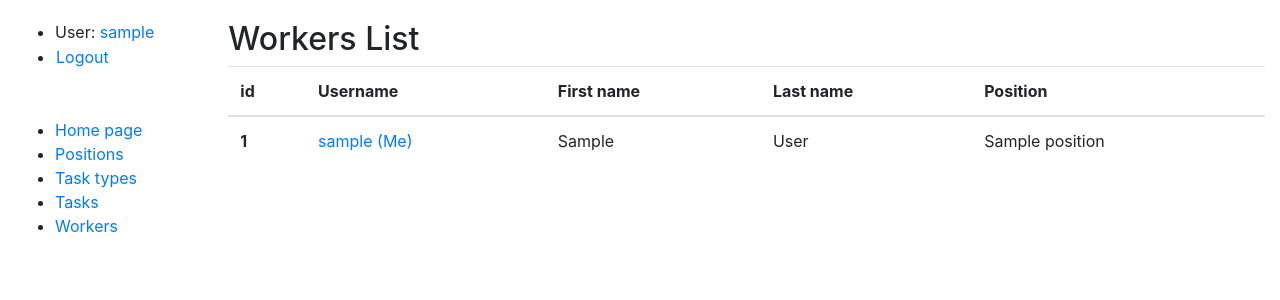
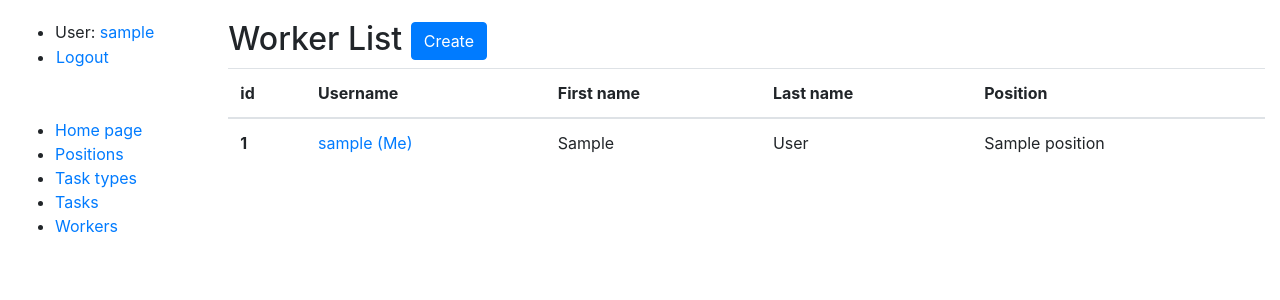
Before and after one commit to olessh/it-company-task-manager, a Django app: page /workers/ in a window 1280 px wide. Shown: the top 300 px of the page. Run offline with Django 5.2, Linux system fonts and the light colour scheme; a user stored in the database is signed in; tables that the repository leaves empty hold one stand-in row (values such as "Sample post").

Commit message:
Add button Create on the worker list page and button Update, Delete on the worker detail page

```diff
--- a/templates/task_manager/worker_list.html
+++ b/templates/task_manager/worker_list.html
@@ -1,6 +1,11 @@
 {% extends "base.html" %}
 {% block content %}
-  <h2>Workers List</h2>
+  <h2>Worker List
+    <a href="{% url 'task_manager:worker-create' %}" class="btn btn-primary link-to-page">
+      Create
+    </a>
+  </h2>
+  {% if worker_list %}
     <table class="table">
       <thead>
       <tr>
@@ -23,4 +28,7 @@
       {% endfor %}
       </tbody>
     </table>
+  {% else %}
+    <p>There are no workers in the task manager.</p>
+  {% endif %}
 {% endblock %}
```
Also changed, not shown: templates/task_manager/worker_detail.html (+8 -1 lines). Lines whose indentation alone changed are shown as unchanged.
